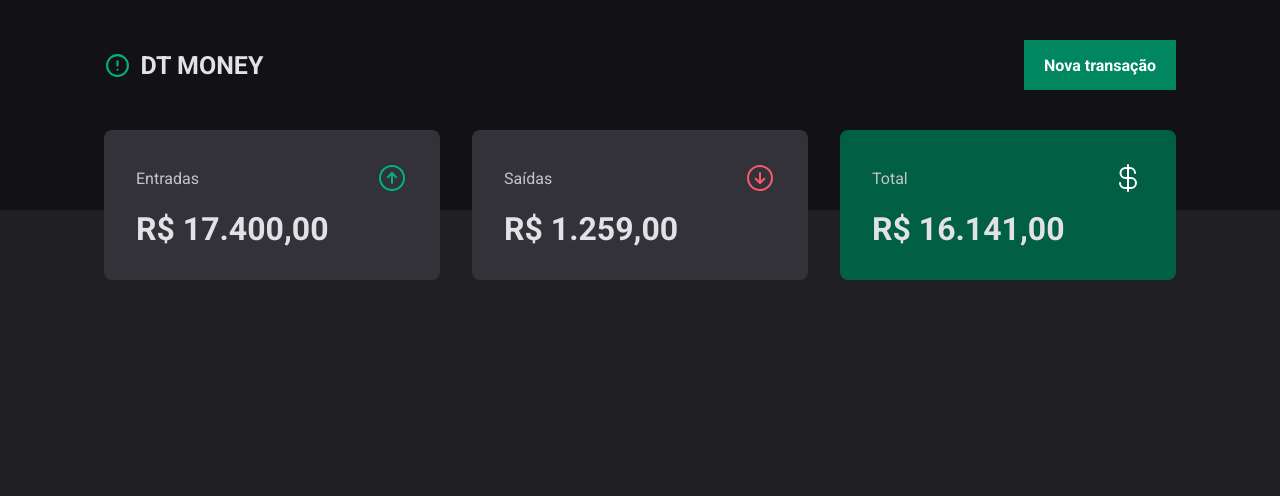
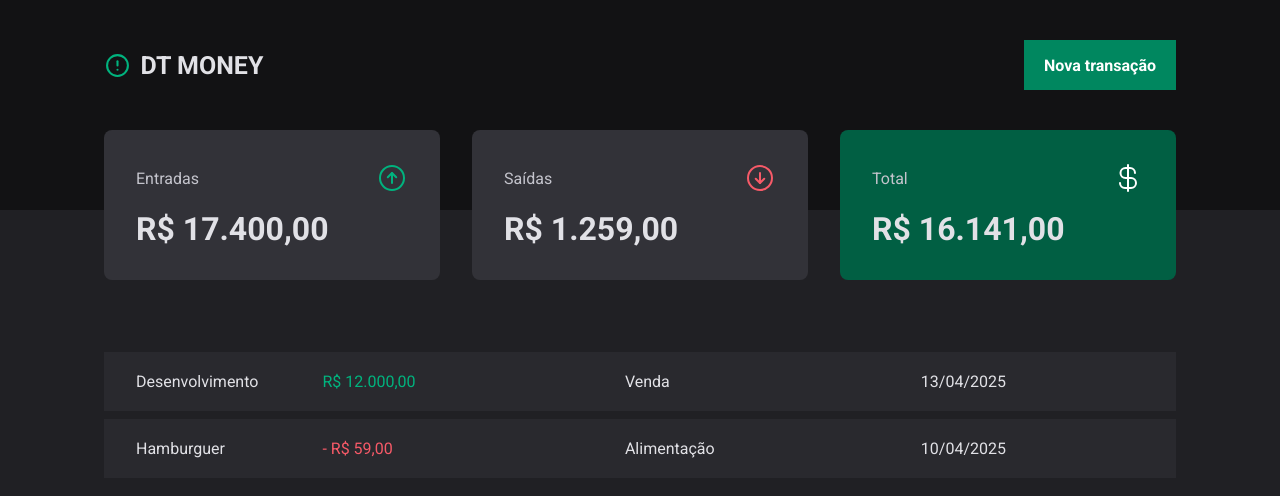
Before and after one commit to LeoMedeirosss/Project-Dashboard, a React (Vite) app in the folder darshboard-money/: page / in a window 1280 px wide. Shown: the top 496 px of the page. Built offline with nearby package versions, Linux system fonts and the light colour scheme.

Commit message:
feat: table transaction

```diff
--- a/darshboard-money/src/pages/Transactions/index.tsx
+++ b/darshboard-money/src/pages/Transactions/index.tsx
@@ -1,11 +1,39 @@
 import { Header } from "../../components/Header";
 import { Summary } from "../../components/Summary";
+import { PriceHighLight, TransactionsContainer, TransactionsTable } from "./styles";
 
 export function Transactions() {
     return(
         <div>
             <Header />
             <Summary />
+
+            <TransactionsContainer>
+                <TransactionsTable>
+                    <tbody>
+                        <tr>
+                            <td width={40}>Desenvolvimento</td>
+                            <td>
+                                <PriceHighLight variant="income">
+                                    R$ 12.000,00
+                                </PriceHighLight>
+                            </td>
+                            <td>Venda</td>
+                            <td>13/04/2025</td>
+                        </tr>
+                        <tr>
+                            <td width={40}>Hamburguer</td>
+                            <td>
+                                <PriceHighLight variant="outcome">
+                                    - R$ 59,00
+                                </PriceHighLight>
+                            </td>
+                            <td>Alimentação</td>
+                            <td>10/04/2025</td>
+                        </tr>
+                    </tbody>
+                </TransactionsTable>
+            </TransactionsContainer>
         </div>
     )
 }
--- a/darshboard-money/src/pages/Transactions/styles.ts
+++ b/darshboard-money/src/pages/Transactions/styles.ts
@@ -0,0 +1,38 @@
+import styled from "styled-components";
+
+export const TransactionsContainer = styled.main`
+    width: 100%;
+    max-width: 1120px;
+    margin: 4rem auto 0;
+    padding: 0 1.5rem;
+`
+
+export const TransactionsTable = styled.table`
+    width:100%;
+    border-collapse:separate;
+    border-spacing:0 0.5rem;
+    /* margin-top: 1.5rem; */
+
+    td{
+        padding: 1.25rem 2rem;
+        background: ${props => props.theme["gray-700"]};
+
+        &first-child{
+            border-top-left-radius:8px;
+            border-bottom-left-radius:8px;
+        }
+
+        &last-child{
+            border-top-right-radius:8px;
+            border-bottom-right-radius:8px;
+        }
+    }
+`
+
+interface PriceHighLightProps {
+    variant: "income" | "outcome";
+}
+
+export const PriceHighLight = styled.span<PriceHighLightProps>`
+    color: ${props => props.variant === "income" ? props.theme["green-300"] : props.theme["red-300"]}
+`
```
